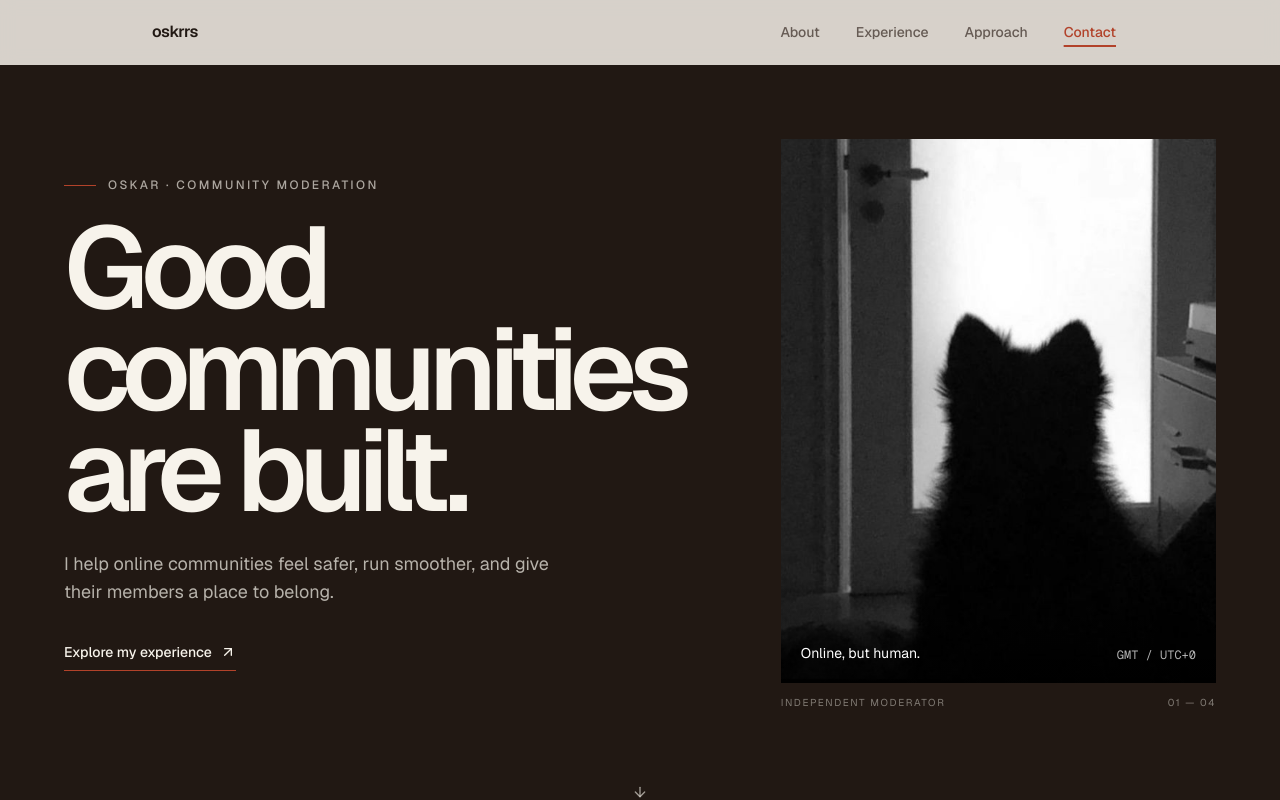
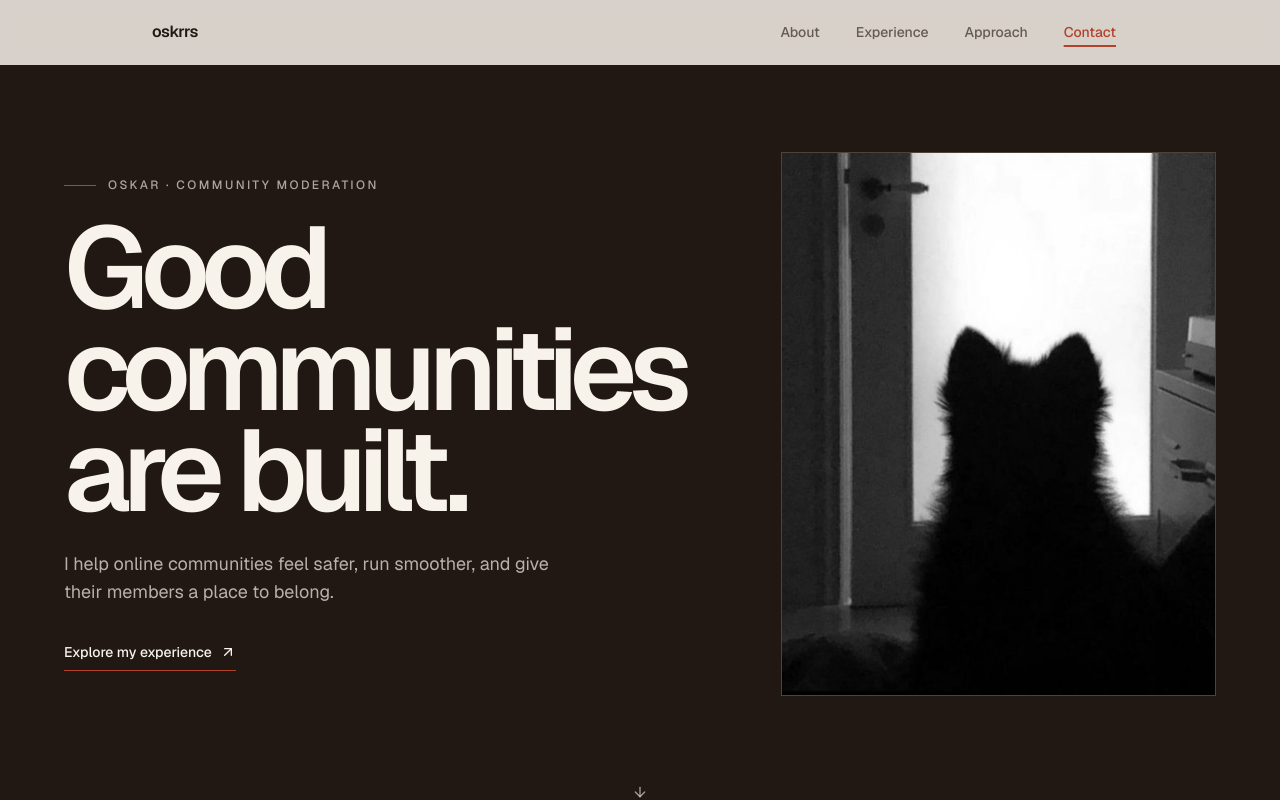
Before and after one commit to oskrrs/portfolio, a Next.js app: page / in a window 1280 px wide. Shown: the top 800 px of the page. Built offline with nearby package versions, Linux system fonts and the light colour scheme; no server answers.

Commit message:
Clean up hero image treatment

```diff
--- a/components/hero.tsx
+++ b/components/hero.tsx
@@ -29,7 +29,7 @@ export function Hero() {
         </div>
 
         <div className="mx-auto w-full max-w-sm md:max-w-none">
-          <div className="relative aspect-[4/5] overflow-hidden bg-background/10">
+          <div className="relative aspect-[4/5] overflow-hidden border border-background/10 bg-background/10">
             <Image
               src="/images/profile.jpg"
               alt="Black cat sitting in front of a bright window"
@@ -38,15 +38,7 @@ export function Hero() {
               priority
               sizes="(max-width: 768px) 80vw, 34vw"
             />
-            <div className="absolute inset-x-0 bottom-0 flex items-end justify-between bg-gradient-to-t from-black/65 to-transparent px-5 pb-5 pt-16 text-sm text-white">
-              <span>Online, but human.</span>
-              <span className="font-mono text-xs text-white/70">GMT / UTC+0</span>
-            </div>
           </div>
-          <p className="mt-3 flex items-center justify-between text-[10px] uppercase tracking-[0.16em] text-background/45">
-            <span>Independent moderator</span>
-            <span>01 — 04</span>
-          </p>
         </div>
       </div>
 
```
